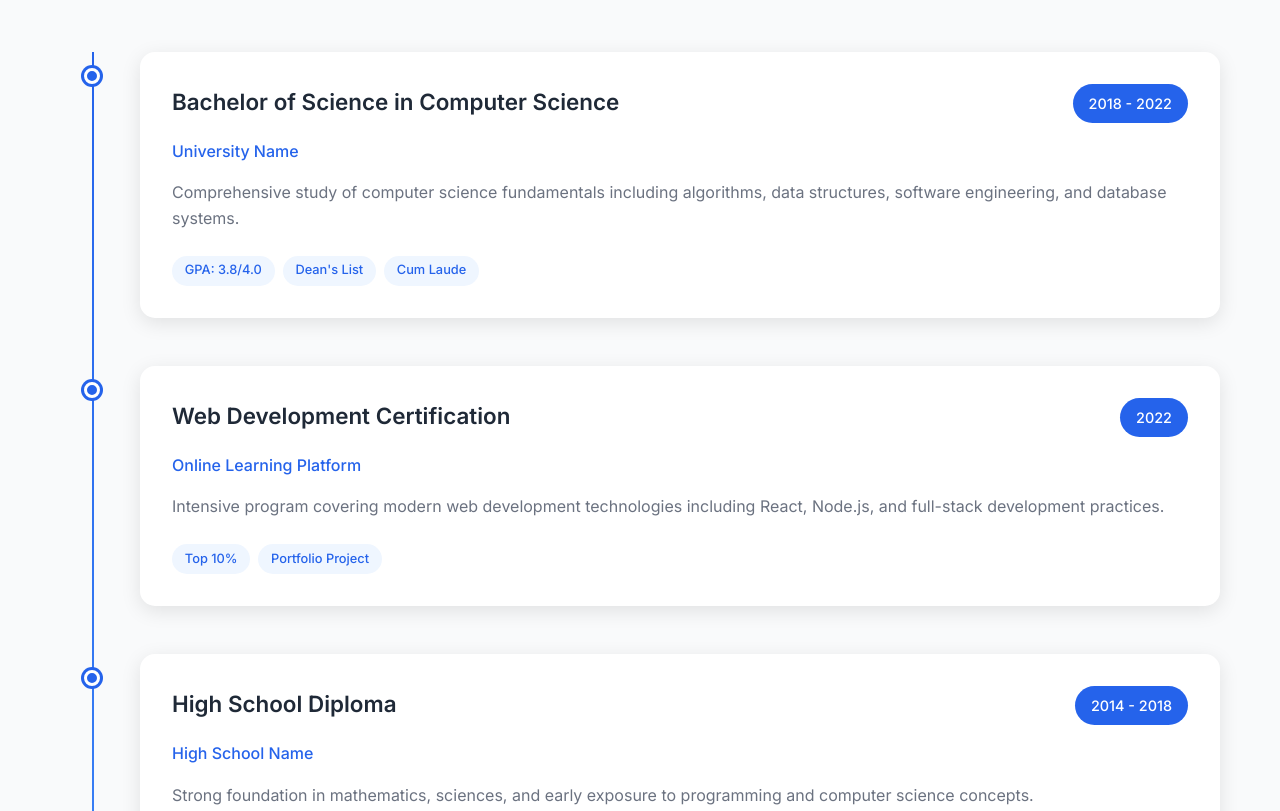
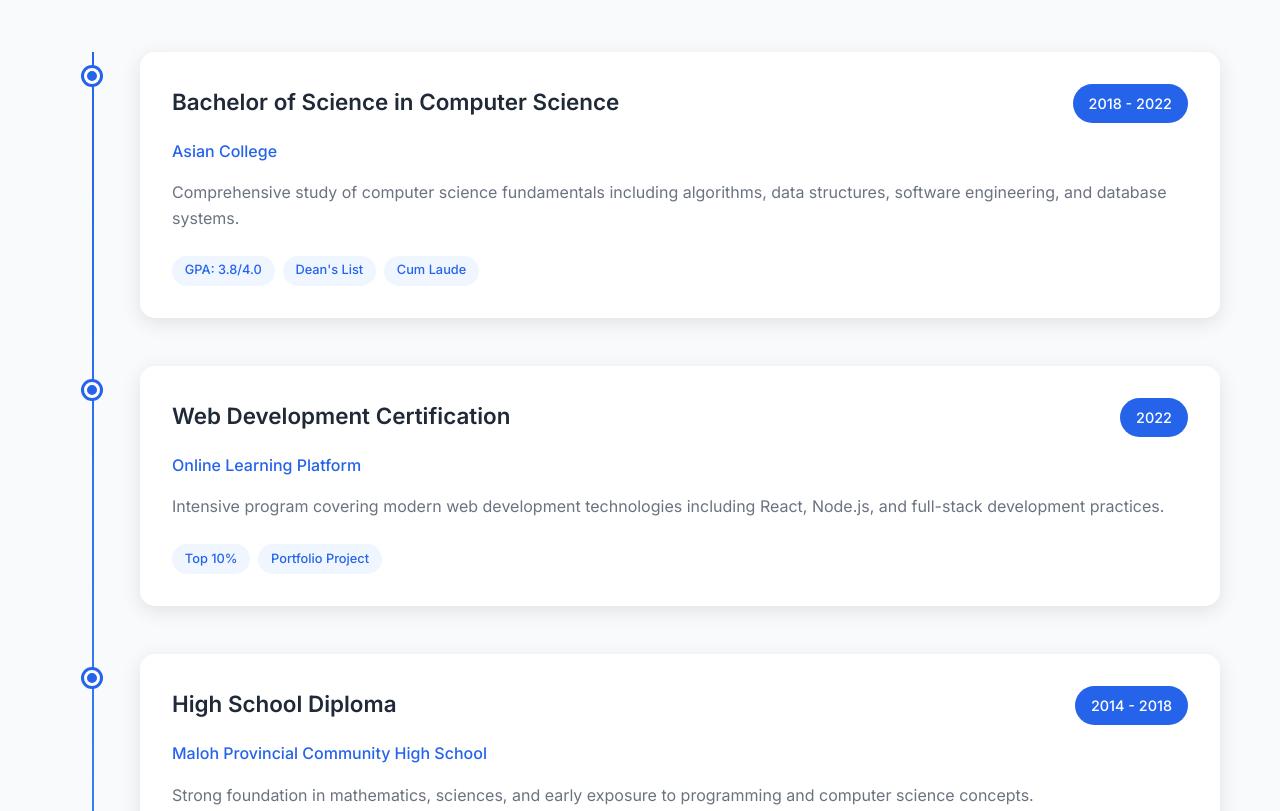
Before and after one commit to arniemaro/Portfolio, a plain HTML site: page index.html in a window 1280 px wide. Shown: the part 4260-5071 px from the top of the page. Drawn offline with Linux system fonts and the light colour scheme.

Commit message:
Update index.html

```diff
--- a/index.html
+++ b/index.html
@@ -266,7 +266,7 @@
                                     <h3 class="degree">Bachelor of Science in Computer Science</h3>
                                     <span class="year">2018 - 2022</span>
                                 </div>
-                                <p class="institution">University Name</p>
+                                <p class="institution">Asian College</p>
                                 <p class="description">
                                     Comprehensive study of computer science fundamentals including
                                     algorithms, data structures, software engineering, and database systems.
@@ -309,7 +309,7 @@
                                     <h3 class="degree">High School Diploma</h3>
                                     <span class="year">2014 - 2018</span>
                                 </div>
-                                <p class="institution">High School Name</p>
+                                <p class="institution">Maloh Provincial Community High School</p>
                                 <p class="description">
                                     Strong foundation in mathematics, sciences, and early exposure
                                     to programming and computer science concepts.
```
